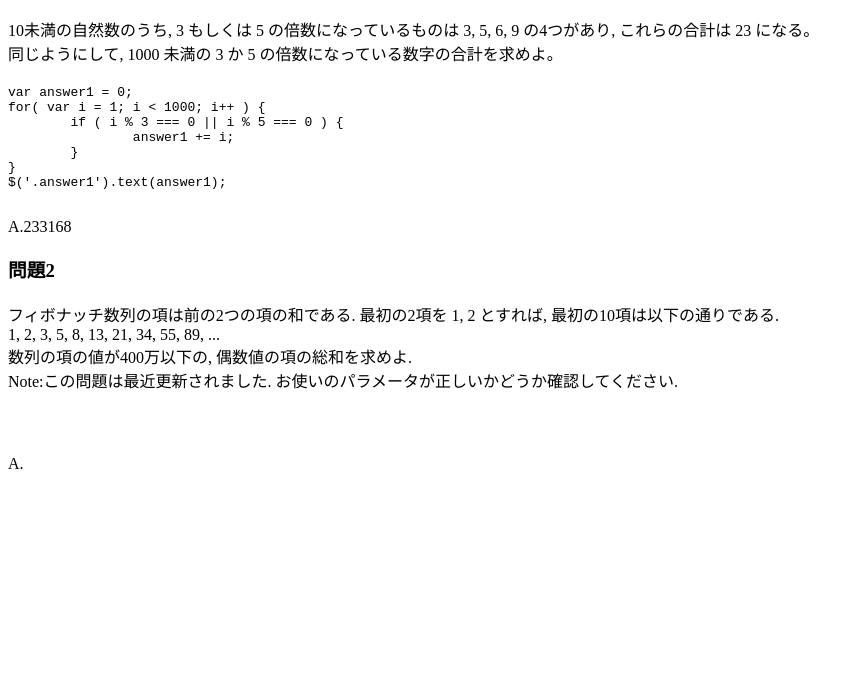
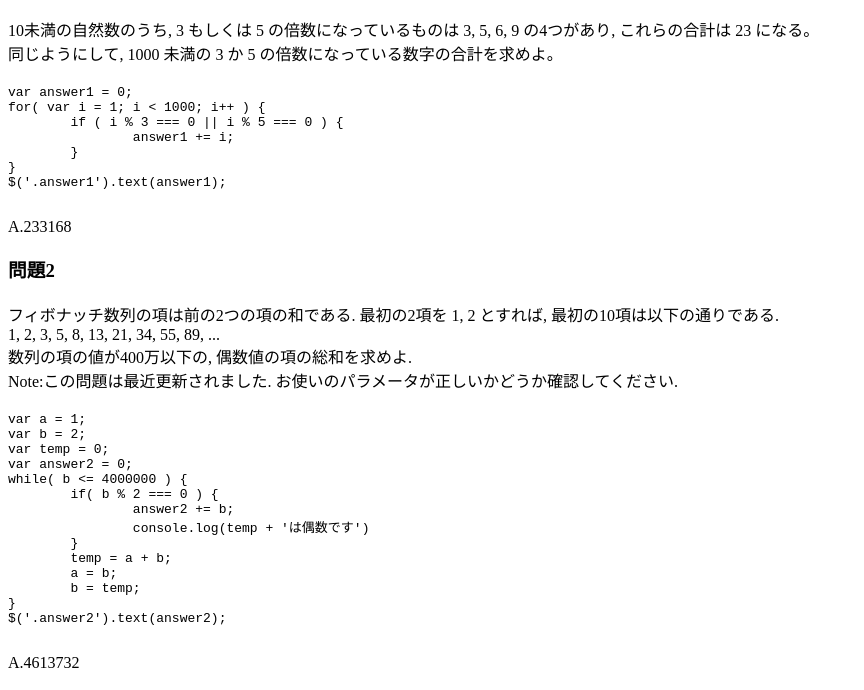
Before and after one commit to szaizen/WriteCodeEveryday, a plain HTML site: page index.html in a window 1280 px wide. Shown: the part 110-800 px from the top of the page, without its empty margins (0-864 px from the left). Drawn offline with nearby package versions, Linux system fonts and the light colour scheme.

Commit message:
問題2完成

```diff
--- a/index.html
+++ b/index.html
@@ -44,7 +44,20 @@ $('.answer1').text(answer1);
 		</div>
 		<div class="answer">
 			<pre class="program">
-
+var a = 1;
+var b = 2;
+var temp = 0;
+var answer2 = 0;
+while( b <= 4000000 ) {
+	if( b % 2 === 0 ) {
+		answer2 += b;
+		console.log(temp + 'は偶数です')
+	}
+	temp = a + b;
+	a = b;
+	b = temp;
+}
+$('.answer2').text(answer2);
 			</pre>
 			A.<span class="answer2"></span>
 		</div>
--- a/script.js
+++ b/script.js
@@ -9,4 +9,19 @@ jQuery(document).ready(function(){
 	}
 	$('.answer1').text(answer1);
 
+	//problem2
+	var a = 1;
+	var b = 2;
+	var temp = 0;
+	var answer2 = 0;
+	while( b <= 4000000 ) {
+		if( b % 2 === 0 ) {
+			answer2 += b;
+			console.log(temp + 'は偶数です')
+		}
+		temp = a + b;
+		a = b;
+		b = temp;
+	}
+	$('.answer2').text(answer2);
 });
```
